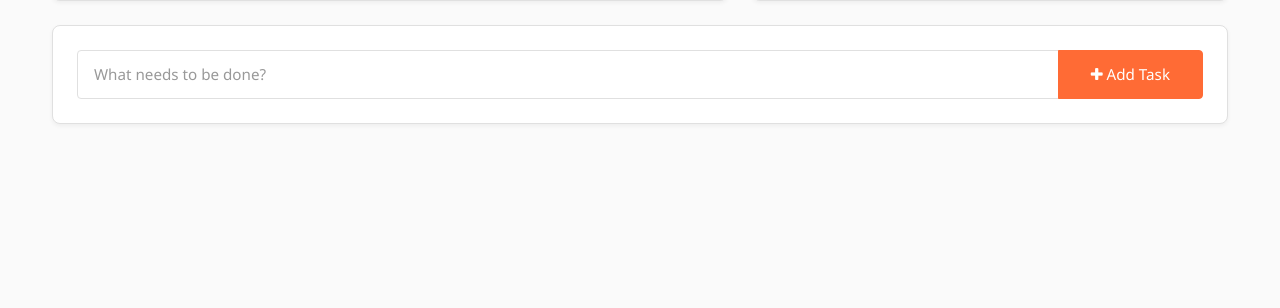
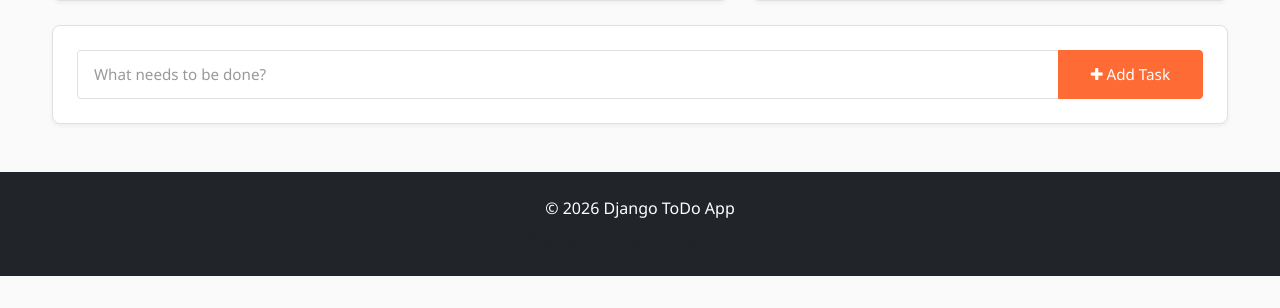
Before and after one commit to kivancsy/Django_Todo, a Django app: page / in a window 1280 px wide. Shown: the part 772-1080 px from the top of the page. Before the commit the page ends 896 px from the top, so only its background shows below. Run offline with Django 5.2, Linux system fonts and the light colour scheme; data that the repository does not hold is empty.

Commit message:
base.html edited

```diff
--- a/templates/base.html
+++ b/templates/base.html
@@ -27,5 +27,12 @@
         integrity="sha384-w76AqPfDkMBDXo30jS1Sgez6pr3x5MlQ1ZAGC+nuZB+EYdgRZgiwxhTBTkF7CXvN"
         crossorigin="anonymous"></script>
 </body>
+<footer class="mt-auto py-4 bg-dark text-white">
+    <div class="container text-center">
+        <p class="mb-2">&copy; 2026 Django ToDo App</p>
+        <p class="mb-0 text-muted">Built with Django & Bootstrap by Kivanc S. Yildirim</p>
+    </div>
+</footer>
+
 
 </html>
```
Also changed, not shown: db.sqlite3.
